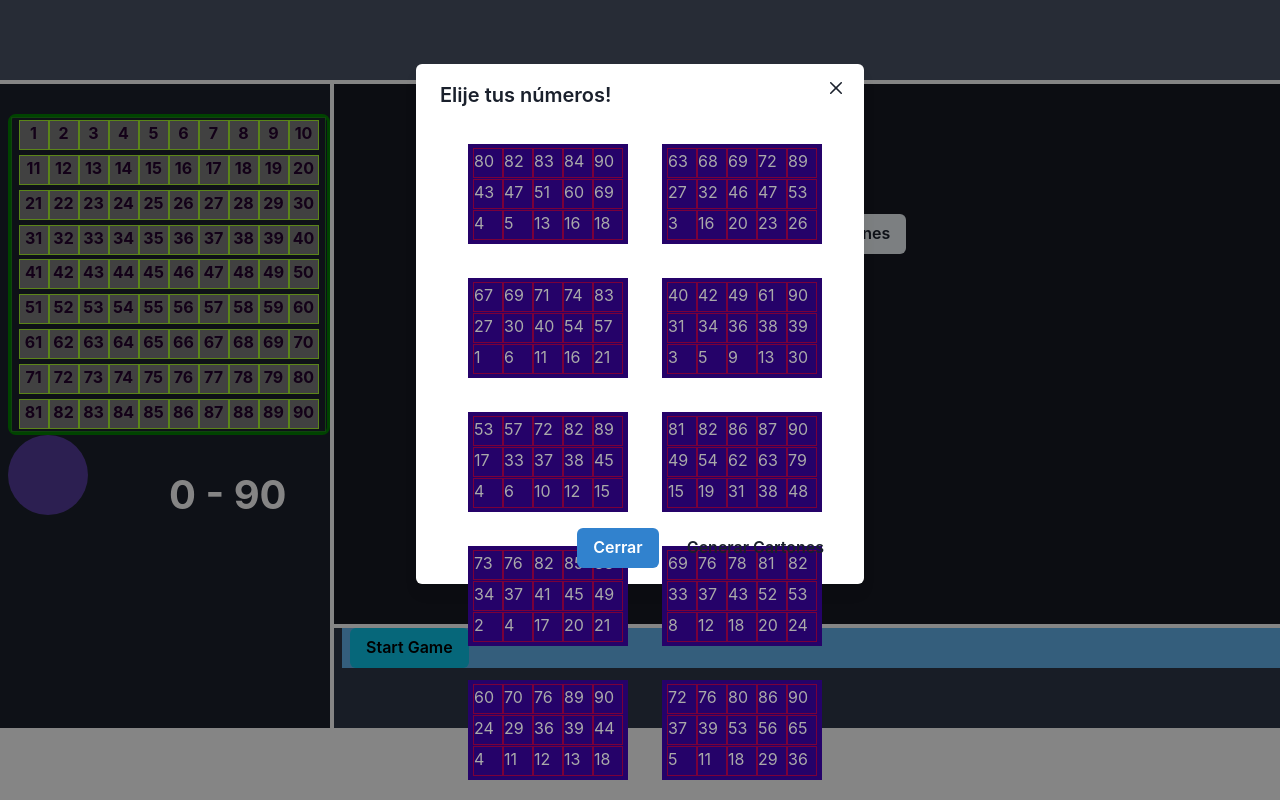
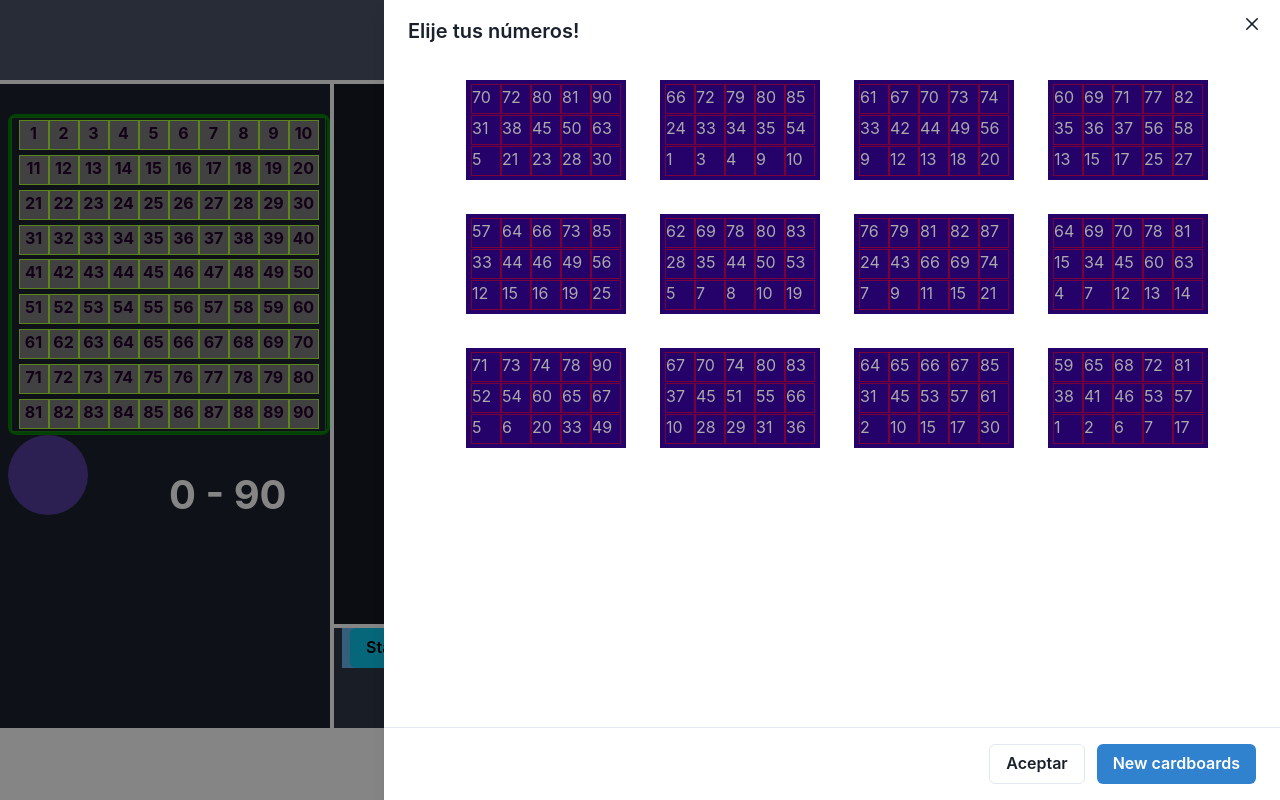
Before and after one commit to ayelentatto/bingo-with-react, a React (Create React App) app in the folder bingo/: page / in a window 1280 px wide. Both pictures are taken after a click on the button "Seleccionar Cartones". Built offline with nearby package versions, Linux system fonts and the light colour scheme.

Commit message:
Drawer in 'GridItem', falta logica de premios y dividir componentes

```diff
--- a/bingo/src/components/BingoGrid.jsx
+++ b/bingo/src/components/BingoGrid.jsx
@@ -1,98 +1,176 @@
-import React, { useState } from "react";
-import { Grid, GridItem, Center, Modal, ModalOverlay, ModalContent, ModalHeader, ModalFooter, ModalBody, ModalCloseButton, Button } from "@chakra-ui/react";
+import React, { useState, useEffect, useRef } from "react";
+import {
+  useBoolean,
+  Alert,
+  AlertIcon,
+  Grid,
+  GridItem,
+  Center,
+  Button,
+  Box,
+  Drawer,
+  DrawerBody,
+  DrawerFooter,
+  DrawerHeader,
+  DrawerOverlay,
+  DrawerContent,
+  DrawerCloseButton,
+} from "@chakra-ui/react";
 
-const generarNumsCarton = (disponibles) => {
-  const nums = [];
-  while (nums.length < 15) {
-    const randomNumber = disponibles[Math.floor(Math.random() * disponibles.length)];
-    if (!nums.includes(randomNumber)) {
-      nums.push(randomNumber);
+const BingoGrid = ({ cartones, numeroActual, disponibles, salientes, nuevosCartones }) => {
+  const [isOpen, setIsOpen] = useState(false);
+  const [isOpenLine, setIsOpenLine] = useState(false);
+
+  const [seleccionados, setSeleccionados] = useState([]);
+  const [lineaPintada, setLineaPintada] = useState(false);
+  const [alertaMostrada, setAlertaMostrada] = useState(false);
+  const cartonesRefs = useRef([]); // Referencias a los elementos de cartones
+
+  useEffect(() => {
+    const verificarPremios = () => {
+      seleccionados.forEach((carton, index) => {
+        const primerosNumeros = carton.slice(0, 5);
+        const todosPintados = primerosNumeros.every((num) => {
+          const pElement = cartonesRefs.current[index] && cartonesRefs.current[index][num - 1]; // Verifica si la referencia existe antes de acceder al elemento de párrafo
+
+        });
+
+        if (todosPintados) {
+          setLineaPintada(true);
+          setAlertaMostrada(true);
         }
-  }
-  return nums;
+      });
     };
 
-const BingoGrid = ({ cartonesPintados, salientes, onCartonesGenerados, numeroActual, disponibles, cartonesSeleccionados, cambiarClaseCarton }) => {
-  const [isOpen, setIsOpen] = useState(false);
+    const actualizarClases = () => {
+      seleccionados.forEach((carton, index) => {
+        const pElements = cartonesRefs.current[index]; // Obtiene los elementos de párrafo del cartón correspondiente
+        console.log(pElements)
+        pElements.forEach((p) => {
+          const num = parseInt(p.textContent);
+          const isPintado = num === numeroActual || !disponibles.includes(num) || salientes.includes(num) ;
+          p.className = isPintado ? "casilla pintada" : "casilla";
+          console.log(p)
+        });
+      });
+    };
 
-  const generarCartones = () => {
-    onCartonesGenerados(cartonesSeleccionados);
+    const interval = setInterval(() => {
+      actualizarClases();
+      verificarPremios();
+    }, 10);
 
-    setIsOpen(false);
+    return () => {
+      clearInterval(interval);
     };
+  }, [seleccionados, numeroActual, disponibles, salientes]);
+
+
+
+
+
+  useEffect(() => {
+    if (lineaPintada) {
+      // Mostrar la alerta cuando se completa una línea
+      setIsOpenLine(true);
+    }
+  }, [lineaPintada]);
 
   return (
     <main>
       <Center mt={130}>
+        <Box>
+          {lineaPintada && (
+            <Alert status="success" mt={4}>
+              <AlertIcon />
+              ¡Línea Pintada!
+            </Alert>
+          )}
+        </Box>
         <Button onClick={() => setIsOpen(true)}>Seleccionar Cartones</Button>
       </Center>
 
-      <Modal isOpen={isOpen} onClose={() => setIsOpen(false)}>
-        <ModalOverlay />
-        <ModalContent>
-          <ModalHeader>Elije tus números!</ModalHeader>
-          <ModalCloseButton />
-          <ModalBody>
+      <Drawer isOpen={isOpen} onClose={() => setIsOpen(false)} size="xl">
+        <DrawerOverlay />
+        <DrawerContent>
+          <DrawerCloseButton />
+          <DrawerHeader>{`Elije tus números!`}</DrawerHeader>
+          <DrawerBody>
             <Grid templateColumns="repeat(10, 1fr)" gap={6} className="cartones" flexWrap="wrap" display="flex">
-              {cartonesPintados.map((cartonPintado, index1) => (
+              {cartones.map((carton, index1) => (
                 <GridItem
                 w="160px"
                 h="100px"
-                  bg={cartonesSeleccionados.includes(cartonPintado) ? "green.500" : "rgb(37, 2, 105)"}
+                bg={seleccionados.includes(carton) ? "green.500" : "rgb(37, 2, 105)"}
                 key={index1}
                 className="carton"
-                  onClick={() => {cambiarClaseCarton()}
+                onClick={() => {
+                  if (seleccionados.includes(carton)) {
+                    // Si el cartón ya está seleccionado, se elimina de los cartones seleccionados
+                    setSeleccionados(seleccionados.filter((cartonnSel) => cartonnSel !== carton));
+                  } else {
+                    // Si el cartón no está seleccionado, se agrega a los cartones seleccionados
+                    setSeleccionados([...seleccionados, carton]);
                   }
+                }}
               >
-                  {cartonPintado.map((num, index) => (
-                    <p key={index} className={(() => {
+                {carton.map((num, index) => (
+                  <p
+                    key={index}
+                    className={(() => {
                       if (num === numeroActual || !disponibles.includes(num) || salientes.includes(num)) {
                         return "truee";
                       } else {
                         return "false";
                       }
-                    })()}>
+                    })()}
+                  >
+                    {num}
+                  </p>
+                ))}
+              </GridItem>
+
+              ))}
+            </Grid>
+            </DrawerBody>
+            <DrawerFooter borderTopWidth='1px'>
+            <Button variant='outline' mr={3} onClick={() => setIsOpen(false)}>
+              Aceptar
+            </Button>
+            <Button colorScheme='blue'>New cardboards</Button>
+          </DrawerFooter>
+        </DrawerContent>
+      </Drawer>
+      <Grid templateColumns="repeat(10, 1fr)" gap={6} className="cartones" flexDirection="row-reverse" display="flex">
+        {seleccionados.map((carton, index1) => (
+          <GridItem
+            w="160px"
+            h="100px"
+            bg="rgb(37, 2, 105)"
+            key={index1}
+            className="carton"
+            id={`carton-${index1 + 1}`}
+            flexDirection="column-reverse"
+            flexWrap="wrap"
+            ref={(el) => (cartonesRefs.current[index1] = el?.querySelectorAll("p"))}
+          >
+            {carton.map((num, index) => (
+              <p
+                key={num}
+                className={
+                  salientes.includes(num)
+                    ? "numero pintado"
+                    : "numero"
+                }
+              >
                 {num}
               </p>
             ))}
           </GridItem>
         ))}
       </Grid>
-          </ModalBody>
-
-          <ModalFooter>
-            <Button colorScheme="blue" mr={3} onClick={() => setIsOpen(false)}>
-              Cerrar
-            </Button>
-            <Button variant="ghost" onClick={generarCartones}>
-              Generar Cartones
-            </Button>
-          </ModalFooter>
-        </ModalContent>
-      </Modal>
-
-      <Grid templateColumns="repeat(10, 1fr)" gap={6} className="cartones" flexWrap="wrap" display="flex">
-  {cartonesSeleccionados.map((carton, index) => (
-    <GridItem
-      w="160px"
-      h="100px"
-      bg="grey.500"
-      key={index}
-      className={carton.clase}
-      onClick={() => cambiarClaseCarton(index)}
-    >
-      {carton.map((num, numIndex) => (
-        <p key={numIndex} className={`casilla ${carton.clase}`}>
-          {num.numero}
-        </p>
-      ))}
-    </GridItem>
-  ))}
-</Grid>
-
     </main>
   );
-
 };
 
 export default BingoGrid;
--- a/bingo/src/components/BingoNav.jsx
+++ b/bingo/src/components/BingoNav.jsx
@@ -5,7 +5,6 @@ import { Box, SimpleGrid, Circle } from "@chakra-ui/react";
 const BingoNav = ({
   tableroN,
   salientes,
-  numerosTableroPintados,
   numeroActual,
   numeroString,
 }) => {
@@ -17,7 +16,7 @@ const BingoNav = ({
             <p
               key={num}
               className={
-                salientes.includes(num) || numerosTableroPintados.includes(num)
+                salientes.includes(num)
                   ? "tablero pintado"
                   : "tablero"
               }
@@ -37,7 +36,7 @@ const BingoNav = ({
         <Box bg="gray.800" height="80px">
           <Box mt="30px" mr="20px" color="white" size="50px">
             <p className="countt">
-              {salientes.length} - 90
+              {salientes.length <= 90 ? salientes.length : 90} - 90
             </p>
           </Box>
         </Box>
--- a/bingo/src/pages/Bingo/Bingo.jsx
+++ b/bingo/src/pages/Bingo/Bingo.jsx
@@ -1,7 +1,7 @@
 import React, { useEffect, useState } from "react";
 import "./Bingo.scss";
-import { numbers, tablero } from "../../shared/numbers";
-import { phrases } from "../../shared/phrases";
+import { numbers, tablero } from "../../components/numbers";
+import { phrases } from "../../components/phrases";
 import BingoGrid from "../../components/BingoGrid";
 import BingoHeader from "../../components/BingoHeader";
 import BingoNav from "../../components/BingoNav";
@@ -29,47 +29,15 @@ const speakPhrase = (number) => {
 };
 
 const Bingo = () => {
-  const [cartonesPintados, setCartonesPintados] = useState([]);
-  const [salientes, setSalientes] = useState([]);
-  const [numerosTableroPintados, setNumerosTableroPintados] = useState([]);
-  const [numeroActual, setNumeroActual] = useState(null);
-  const [tableroN, setTablero] = useState(tablero);
+  const [cartones, setcartones] = useState([]); // cartones generados aleatoriamente, no son los seleccionados
+  const [salientes, setSalientes] = useState([]); // lista de salientes
+  const [numeroActual, setNumeroActual] = useState(null); //numero actual
+  const [tableroN, setTablero] = useState(tablero); // literalmente es el tablero
 
-  const [cartones, setCartones] = useState([]);
   const [disponibles, setDisponibles] = useState(numbers);
-  const [cartonesSeleccionados, setCartonesSeleccionados] = useState(cartonesPintados);
 
-  const cambiarClaseCarton = (cartonIndex) => {
-    // Lógica para cambiar la clase del cartón seleccionado
-    // Puedes modificar el estado de cartonesSeleccionados aquí
-    if (cartonesSeleccionados.includes(cartonIndex)) {
-      // Si el cartón ya está seleccionado, se elimina de los cartones seleccionados
-      setCartonesSeleccionados(cartonesSeleccionados.filter((carton) => carton !== cartonIndex));
-    } else {
-      // Si el cartón no está seleccionado, se agrega a los cartones seleccionados
-      setCartonesSeleccionados([...cartonesSeleccionados, cartonIndex]);
-    }
-  };
-  const cambiarClaseNumCarton = (cartonIndex) => {
-    // Lógica para cambiar la clase del cartón seleccionado
-    // Puedes modificar el estado de cartonesSeleccionados aquí
-    const cartonesActualizados = cartonesSeleccionados.map((carton, index) => {
-      if (index === cartonIndex) {
-        const numerosActualizados = carton.map((num) => {
-          const isPintado = salientes.includes(num);
-          if (isPintado && !numerosTableroPintados.includes(num)) {
-            // Si el número está pintado en el tablero y no está en la lista de números pintados del cartón
-            return { numero: num, clase: "pintada" };
-          }
-          return { numero: num, clase: "iiiBingoJsx" };
-        });
-        return numerosActualizados;
-      }
-      return carton;
-    });
 
-    setCartonesSeleccionados(cartonesActualizados);
-  };
+
 
   const newCartones = [];
 
@@ -78,7 +46,7 @@ const Bingo = () => {
     while (newCartones.length < 6) {
       newCartones.push(generarNumsCarton(disponibles));
     }
-    setCartonesPintados(newCartones.map((carton) => carton.map((num) => num)));
+    setcartones(newCartones.map((carton) => carton.map((num) => num)));
   };
   const startGame = () => {
     setInterval(() => {
@@ -91,22 +59,28 @@ const Bingo = () => {
       setSalientes((prevSalientes) => [...prevSalientes, randomNumber]);
       speakPhrase(randomNumber);
       setDisponibles((prevDisponibles) => prevDisponibles.filter((num) => num !== randomNumber));
-      const newCartonesPintados = cartonesPintados.map((carton) => {
+      const newcartones = cartones.map((carton) => {
         const newCartonPintado = carton.map((num) => {
-          const isPintado = salientes.includes(num);
-          if (isPintado && !numerosTableroPintados.includes(num)) {
-            setNumerosTableroPintados((prevNumerosTableroPintados) => [
-              ...prevNumerosTableroPintados,
-              num,
-            ]);
+
+          carton.map((num)=>{
+            return <p
+          key={num}
+          className={
+            salientes.includes(num)
+              ? "casilla"
+              : "casilla"
           }
-          return <p className={`casilla ${isPintado ? "pintada" : "iiiBingoJsx"}`}>{num}</p>;
+        >
+          {num}
+        </p>;
+          })
+
         });
         return newCartonPintado;
       });
-      setCartonesPintados(newCartonesPintados);
+      setcartones(newcartones);
       disponibles.splice(randomIndex, 1);
-    }, 2000);
+    }, 200);
   };
 
   const numeroString = (numeroActual) => {
@@ -114,12 +88,22 @@ const Bingo = () => {
     return <p>{stringNumber}</p>;
   };
 
+
+
+  const nuevosCartones = ()=>{
+    const newCartones = [];
+    while (newCartones.length < 12) {
+      newCartones.push(generarNumsCarton(numbers));
+      setcartones(newCartones.map((carton) => carton.map((num) => <p className="casilla">{num}</p>)));
+
+    }
+
+  }
+
   useEffect(() => {
-    const newCartones = [];
-    while (newCartones.length < 10) {
-      newCartones.push(generarNumsCarton(numbers));
-    }
-    setCartonesPintados(newCartones.map((carton) => carton.map((num) => <p className="casilla">{num}</p>)));
+
+    nuevosCartones();
+
   }, []);
 
   return (
@@ -139,21 +123,16 @@ const Bingo = () => {
         <BingoNav
           tableroN={tableroN}
           salientes={salientes}
-          numerosTableroPintados={numerosTableroPintados}
           numeroActual={numeroActual} // Asegúrate de tener esta línea
           numeroString={numeroString}
         />
       </GridItem>
       <GridItem bg="gray.900" area={"main"}>
         <BingoGrid
-          cartonesPintados={cartonesPintados}
+          disponibles={disponibles}
           salientes={salientes}
-          numeroActual={numeroActual} // Asegúrate de tener esta línea
-          disponibles={disponibles}
-          onCartonesGenerados={setCartonesPintados}
-          cartonesSeleccionados={cartonesSeleccionados}
-          cambiarClaseCarton={cambiarClaseCarton}
-          cambiarClaseNumCarton={cambiarClaseNumCarton}
+          cartones={cartones}
+          nuevosCartones={nuevosCartones}
         />
       </GridItem>
       <GridItem pl="2" bg="gray.700" area={"footer"}>
```
Also changed, not shown: bingo/src/components/ModalCardboards.jsx (added, +100 -0 lines), bingo/src/components/numbers.js (renamed from bingo/src/shared/numbers.js), bingo/src/components/phrases.js (renamed from bingo/src/shared/phrases.js). Lines whose indentation alone changed are shown as unchanged.
